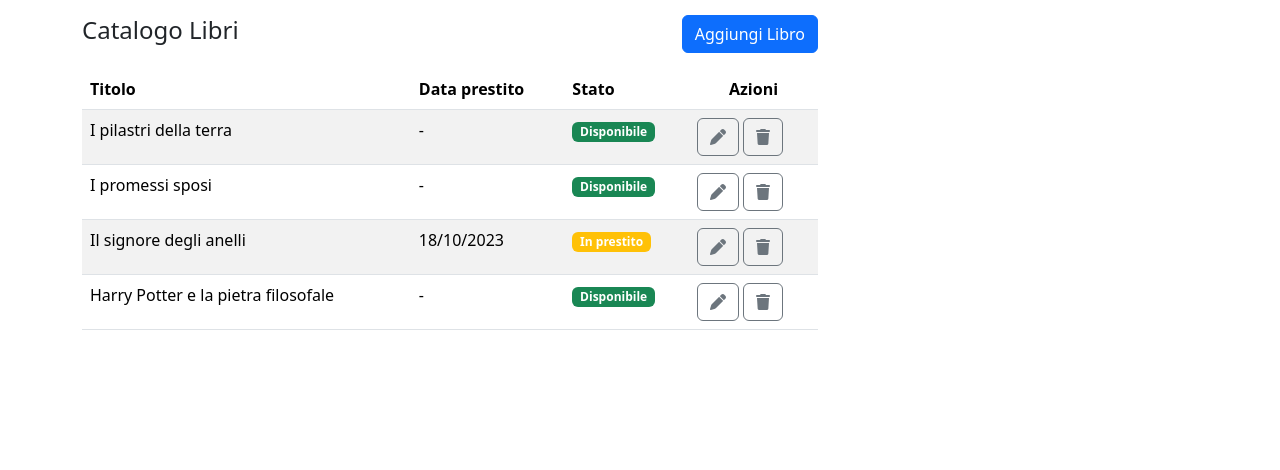
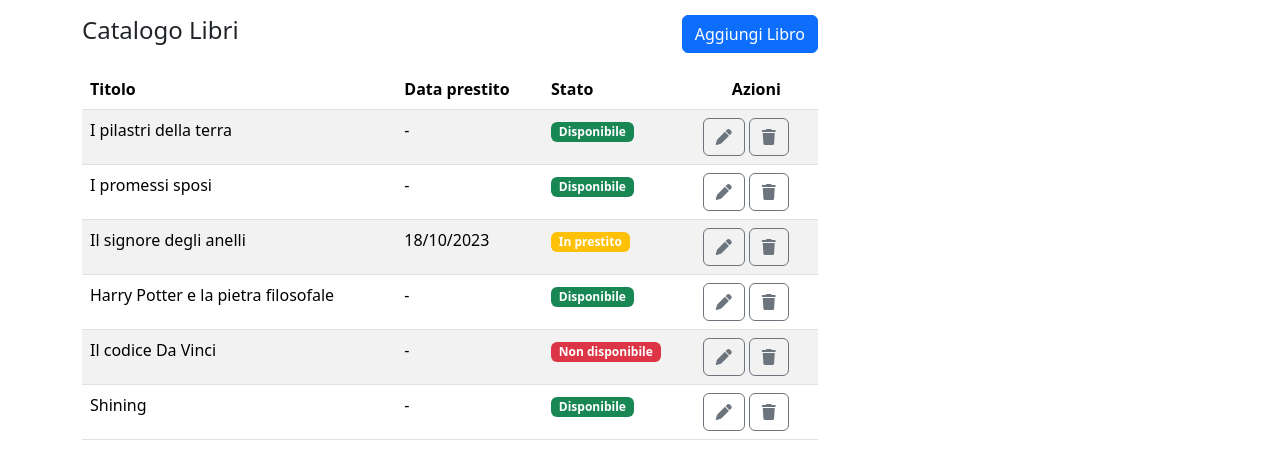
Before and after one commit to anilraj-rgb/html-css-bootstrap-dashboard, a plain HTML site: page index.html in a window 1280 px wide. Shown: the part 394-864 px from the top of the page. Before the commit the page ends 800 px from the top, so only its background shows below. Drawn offline with nearby package versions, Linux system fonts and the light colour scheme.

Commit message:
[UPD] create all titles table

```diff
--- a/index.html
+++ b/index.html
@@ -150,3 +150,41 @@
                     </td>
                   </tr>
                   <tr>
+                    <td>Il codice Da Vinci</td>
+                    <td class="d-none d-md-table-cell">-</td>
+                    <td>
+                      <span class="badge text-bg-danger">Non disponibile</span>
+                    </td>
+                    <td class="text-center">
+                      <div class="row">
+                        <div class="col-12 d-flex">
+                          <button type="button" class="btn btn-outline-secondary me-1">
+                            <i class="fa-solid fa-pen"></i>
+                          </button>
+                          <button type="button" class="btn btn-outline-secondary">
+                            <i class="fa-solid fa-trash"></i>
+                          </button>
+                        </div>
+                      </div>
+                    </td>
+                  </tr>
+                  <tr>
+                    <td>Shining</td>
+                    <td class="d-none d-md-table-cell">-</td>
+                    <td>
+                      <span class="badge text-bg-success">Disponibile</span>
+                    </td>
+                    <td class="text-center">
+                      <div class="row">
+                        <div class="col-12 d-flex">
+                          <button type="button" class="btn btn-outline-secondary me-1">
+                            <i class="fa-solid fa-pen"></i>
+                          </button>
+                          <button type="button" class="btn btn-outline-secondary">
+                            <i class="fa-solid fa-trash"></i>
+                          </button>
+                        </div>
+                      </div>
+                    </td>
+                  </tr>
+                  <tr>
```
